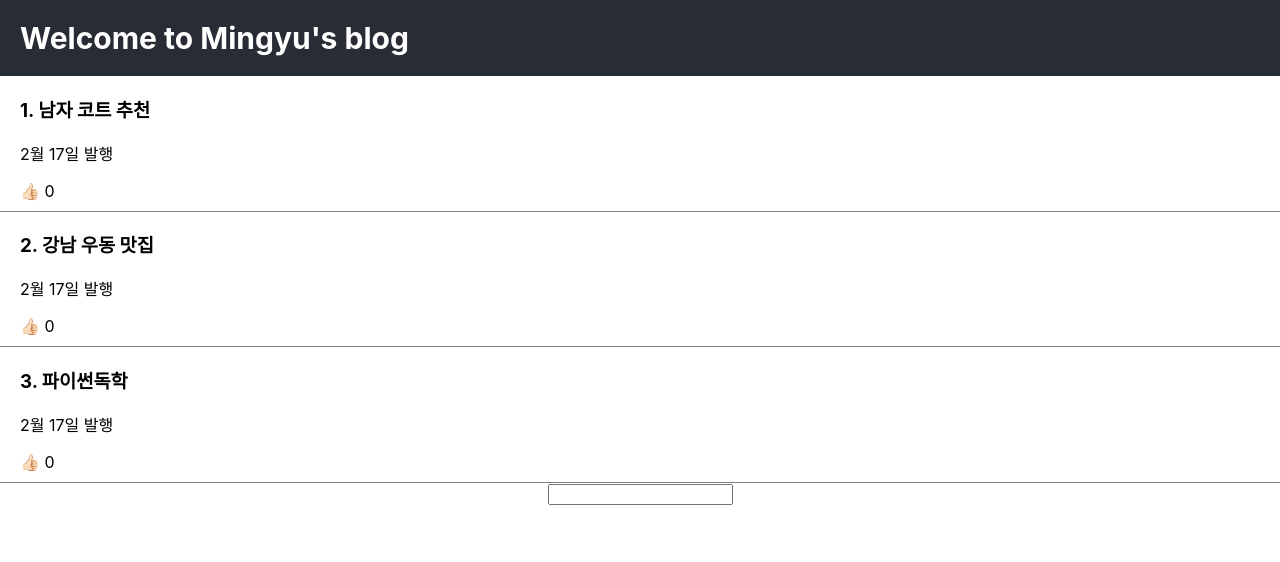
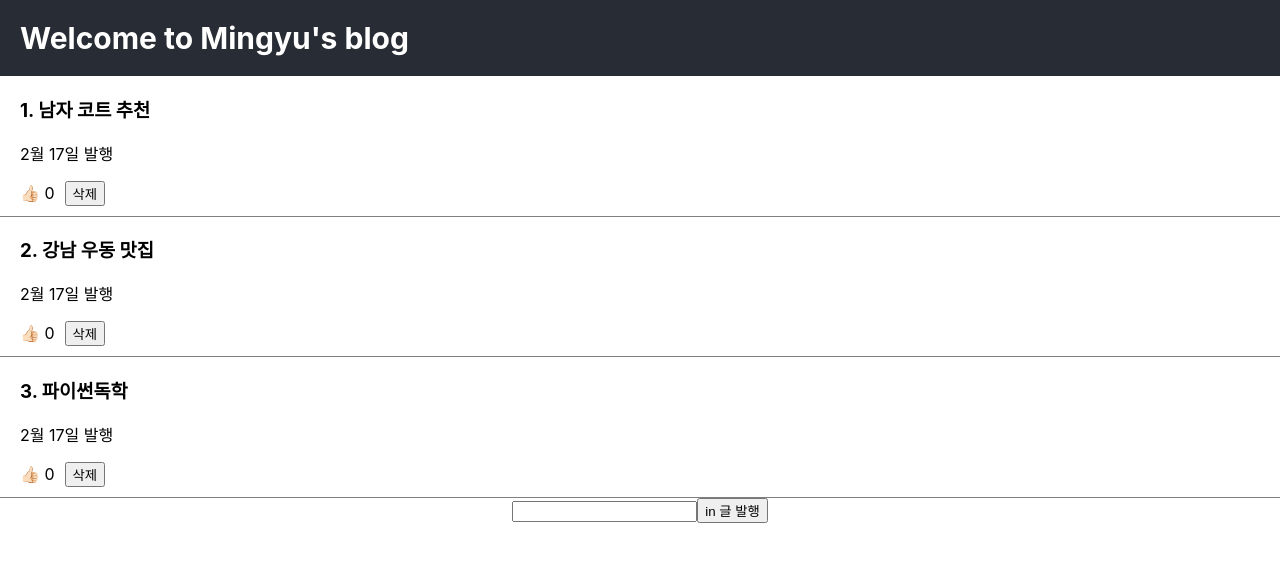
Before and after one commit to Minn97u/Blog, a React (Create React App) app: page / in a window 1280 px wide. Shown: the top 562 px of the page. Built offline with nearby package versions, Linux system fonts and the light colour scheme.

Commit message:
feat : 삭제 기능 구현 (splice)

```diff
--- a/src/App.css
+++ b/src/App.css
@@ -9,6 +9,10 @@ div {
   padding-left: 20px;
   text-align: left;
   border-bottom: 1px solid grey;
+}
+.list-item{
+  padding: 10px 0;
+
 }
 
 .modal {
--- a/src/App.js
+++ b/src/App.js
@@ -13,6 +13,7 @@ function App() {
   const [like, setLike] = useState([0, 0, 0]);
   const [modal, setModal] = useState(false);
   const [titleindex, setTitleIndex] = useState(null);
+  const [inputValue, setInputValue] = useState("");
 
   const openModal = (i) => {
     setTitleIndex(i);
@@ -35,6 +36,18 @@ function App() {
     setLike(newLike);
   };
 
+  const addPost = () => {};
+
+  const deletePost = (i) => {
+    const newTitle = [...title];
+    newTitle.splice(i, 1);
+    setTitle(newTitle);
+
+    const newLike = [...like];
+    newLike.splice(i, 1);
+    setLike(newLike);
+  };
+
   return (
     <div className="App">
       <div className="black-nav">
@@ -46,12 +59,22 @@ function App() {
       {title.map((a, i) => {
         return (
           <div className="list" key={i}>
-            <h3 onClick={() => openModal(i)}>
-              {i + 1}. {a}
-            </h3>
+            <div>
+              <h3 onClick={() => openModal(i)}>
+                {i + 1}. {a}
+              </h3>
+            </div>
             <p>2월 17일 발행</p>
             <div style={{ marginBottom: "10px" }}>
               <span onClick={() => changeLike(i)}>👍🏻</span> {like[i]}
+              <button
+                style={{ marginLeft: "10px" }}
+                onClick={() => {
+                  deletePost(i);
+                }}
+              >
+                삭제
+              </button>
             </div>
           </div>
         );
@@ -59,9 +82,11 @@ function App() {
 
       <input
         onChange={(e) => {
-          console.log(e.target.value);
+          setInputValue(e.target.value);
+          console.log(inputValue);
         }}
       />
+      <button>in 글 발행</button>
       {modal === true ? (
         <Modal title={title[titleindex]} changeTitle={changeTitle} />
       ) : null}
```
